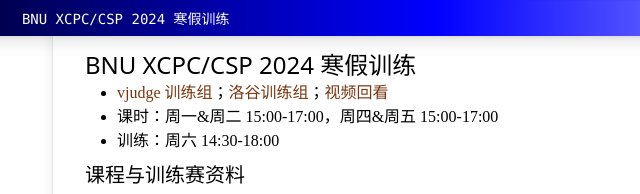
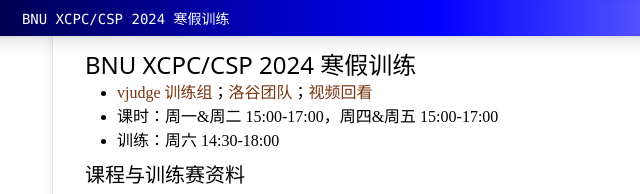
Before and after one commit to AccRobin/AccRobin.github.io, a plain HTML site: page ACM/2023/index.html in a window 1280 px wide. Shown: the top 194 px of the page, 204-844 px from the left. Drawn offline with Linux system fonts and the light colour scheme.

Commit message:
Update index.html

```diff
--- a/ACM/2023/index.html
+++ b/ACM/2023/index.html
@@ -23,7 +23,7 @@
 <div class="article container mx-auto md:px-8 lg:px-8 xl:px-8 2xl:px-8 shadow-lg border pb-8 pt-10 max-w-screen-md text-justify divide-y-2 divide-white">
   <div><h1 id="2023" class=" text-2xl mt-2 font-sans">BNU XCPC/CSP 2024 寒假训练</h1>
 <ul class=" list-disc font-serif">
-<li class=" ml-8"><a href="https://vjudge.net/group/bnu24w" class=" text-amber-900">vjudge 训练组</a>；<a href="https://www.luogu.com.cn/team/40905" class=" text-amber-900">洛谷训练组</a>；<a href="https://space.bilibili.com/1581378469/video" class=" text-amber-900">视频回看</a></li>
+<li class=" ml-8"><a href="https://vjudge.net/group/bnu24w" class=" text-amber-900">vjudge 训练组</a>；<a href="https://www.luogu.com.cn/team/40905" class=" text-amber-900">洛谷团队</a>；<a href="https://space.bilibili.com/1581378469/video" class=" text-amber-900">视频回看</a></li>
 <li class=" ml-8">课时：周一&周二 15:00-17:00，周四&周五 15:00-17:00</li>
 <li class=" ml-8">训练：周六 14:30-18:00</li>
 </ul>
```
